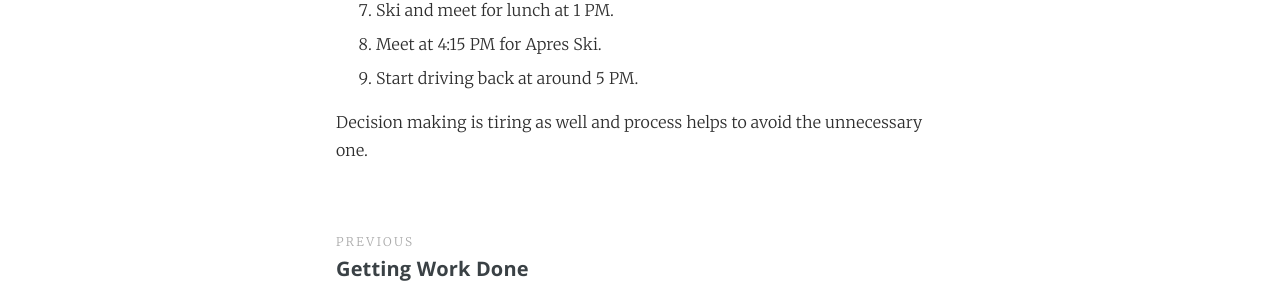
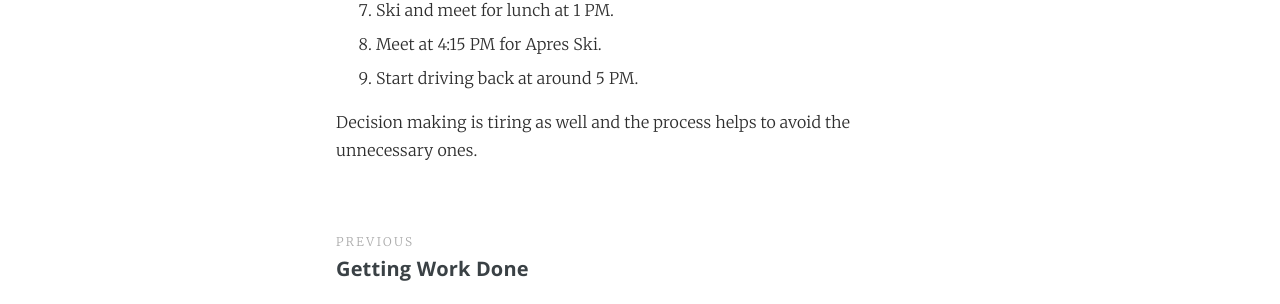
Before and after one commit to kaushik88/kaushik88.github.io, a Jekyll site: the page built from _posts/2015-12-29-process.md, in a window 1280 px wide. Shown: the part 1321-1625 px from the top of the page. Built offline with Jekyll 4.4.1, drawn with Linux system fonts in a browser that asks for light colours; comment, search, counter and statistics services are not loaded.

Commit message:
Process fixes

```diff
--- a/_posts/2015-12-29-process.md
+++ b/_posts/2015-12-29-process.md
@@ -24,4 +24,4 @@ The reason was that we followed a **process** that *eliminated unnecessary decis
 8. Meet at 4:15 PM for Apres Ski.
 9. Start driving back at around 5 PM.
 
-Decision making is tiring as well and process helps to avoid the unnecessary one.
+Decision making is tiring as well and the process helps to avoid the unnecessary ones.
```
